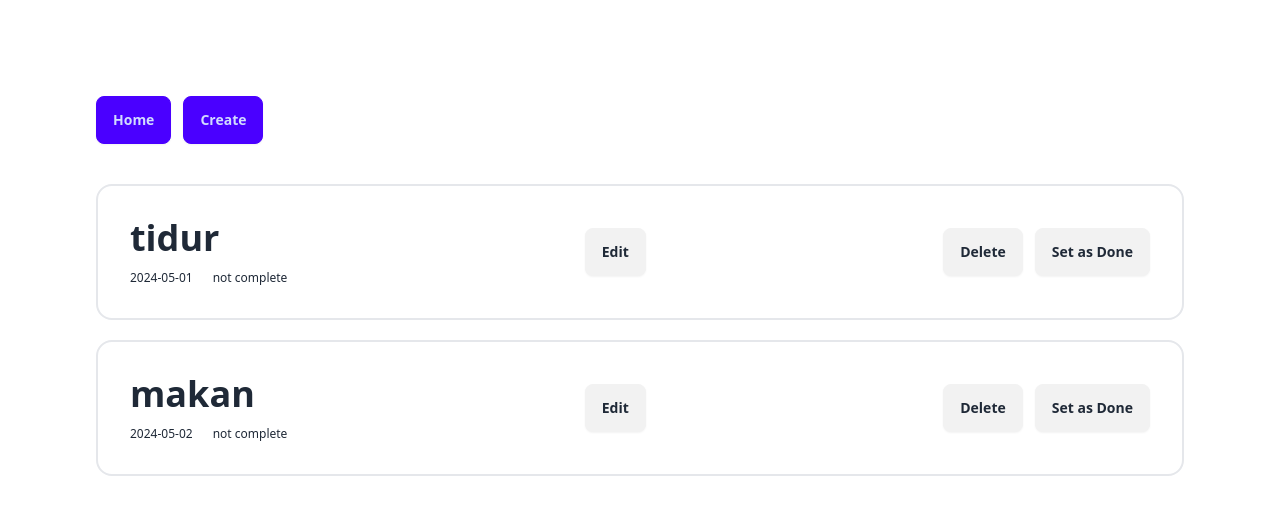
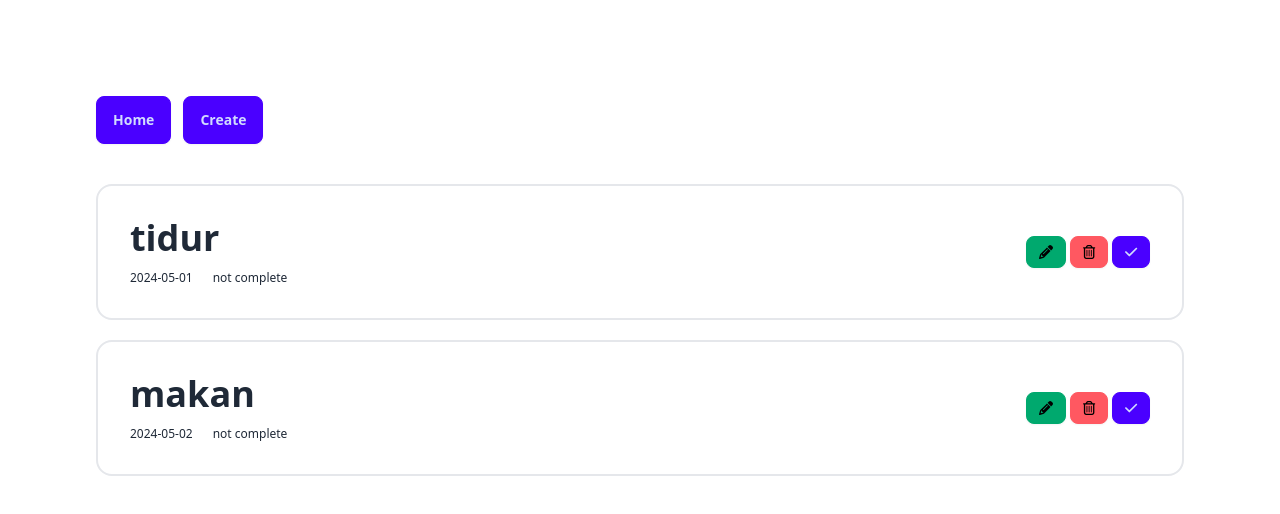
Before and after one commit to iamalinurdin/vdm-test, a React (Vite) app: page / in a window 1280 px wide. Shown: the top 514 px of the page. Built offline with nearby package versions, Linux system fonts and the light colour scheme.

Commit message:
add animation

```diff
--- a/package.json
+++ b/package.json
@@ -10,6 +10,11 @@
     "preview": "vite preview"
   },
   "dependencies": {
+    "@fortawesome/fontawesome-svg-core": "^6.5.2",
+    "@fortawesome/free-brands-svg-icons": "^6.5.2",
+    "@fortawesome/free-regular-svg-icons": "^6.5.2",
+    "@fortawesome/free-solid-svg-icons": "^6.5.2",
+    "@fortawesome/react-fontawesome": "^0.2.0",
     "@reduxjs/toolkit": "^2.2.3",
     "formik": "^2.4.6",
     "react": "^18.2.0",
--- /dev/null
+++ b/src/components/atoms/Icon.jsx
@@ -0,0 +1,7 @@
+import { FontAwesomeIcon } from '@fortawesome/react-fontawesome'
+
+export default function Icon({ icon, size, classes }) {
+  return (
+    <FontAwesomeIcon icon={icon} size={size} className={classes} />
+  )
+}
--- /dev/null
+++ b/src/components/atoms/TextError.jsx
@@ -0,0 +1,3 @@
+export default function TextError({ children }) {
+  return <span className="text-red-500 text-xs mt-1">{children}</span>
+}
--- a/src/components/molecules/TaskItem.jsx
+++ b/src/components/molecules/TaskItem.jsx
@@ -1,12 +1,15 @@
 import { useNavigate } from "react-router-dom"
+import Icon from "../atoms/Icon"
+import { faTrashAlt } from "@fortawesome/free-regular-svg-icons"
+import { faCheck, faPencilAlt, faX } from "@fortawesome/free-solid-svg-icons"
 
 export default function TaskItem({ task, toggleTask, deleteTask }) {
   const navigate = useNavigate()
 
   return (
-    <div className="card border-2 w-full">
+    <div className="card border-2 w-full hover:scale-[1.1] duration-500">
       <div className="card-body">
-        <div className="flex justify-between align-center gap-3">
+        <div className="flex justify-between align-center gap-1">
           <hgroup>
             <h1 className="text-4xl font-bold">{task.title}</h1>
             <div className="flex gap-5 mt-3">
@@ -15,21 +18,21 @@ export default function TaskItem({ task, toggleTask, deleteTask }) {
             </div>
           </hgroup>
           <button
-            className="btn my-auto ml-auto"
+            className="btn my-auto ml-auto btn-sm btn-success"
             onClick={() => navigate(`/task/${task.id}/edit`, {
               state: task
             })}
           >
-            Edit
+            <Icon icon={faPencilAlt} />
           </button>
           <button
-            className="btn my-auto ml-auto"
+            className="btn my-auto btn-sm btn-error"
             onClick={deleteTask}
           >
-            Delete
+            <Icon icon={faTrashAlt} />
           </button>
-          <button className="btn my-auto" onClick={toggleTask}>
-            Set as Done
+          <button disabled={task.is_completed} className={`btn my-auto btn-sm ${task.is_completed ? 'btn-warning' : 'btn-primary'}`} onClick={toggleTask}>
+            {task.is_completed ? <Icon icon={faX} /> : <Icon icon={faCheck} />}
           </button>
         </div>
       </div>
--- a/src/pages/FormTask.jsx
+++ b/src/pages/FormTask.jsx
@@ -5,35 +5,38 @@ import * as Yup from 'yup'
 import { useFormik } from "formik";
 import { useDispatch } from "react-redux";
 import { addTask, updateTask } from "../redux/tasks/action";
-import { useLocation } from "react-router-dom";
+import { useLocation, useNavigate } from "react-router-dom";
+import TextError from "../components/atoms/TextError";
 
 export default function FormTask() {
+  const navigate = useNavigate()
   const location = useLocation()
   const { state } = location
   const dispatch = useDispatch()
   const validationSchema = Yup.object().shape({
     title: Yup.string().required(),
     date: Yup.date().required(),
-    is_completed: Yup.boolean().required(),
   })
   const formik = useFormik({
     initialValues: {
-      title: state.title ?? '',
-      date: state.date ?? '',
-      is_completed: state.is_completed ?? false
+      title: state?.title ?? '',
+      date: state?.date ?? '',
+      is_completed: state?.is_completed ?? false
     },
     validationSchema,
     onSubmit: (task) => {
       if (state) {
         dispatch(updateTask(state.id, task))
+        alert('done')
+        navigate('/')
       } else {
         dispatch(addTask({
           id: +new Date(),
           ...task
         }))
+        alert('done')
         formik.handleReset()
       }
-      alert('done')
     }
   })
 
@@ -47,6 +50,9 @@ export default function FormTask() {
             value={formik.values.title}
             handleOnChange={formik.handleChange}
           />
+          {(formik.touched.title && formik.errors.title) ? (
+            <TextError>{formik.errors.title}</TextError>
+          ) : null}
         </Label>
         <Label label="Due Date">
           <Input
@@ -56,6 +62,9 @@ export default function FormTask() {
             value={formik.values.date}
             handleOnChange={formik.handleChange}
           />
+          {(formik.touched.date && formik.errors.date) ? (
+            <TextError>{formik.errors.date}</TextError>
+          ) : null}
         </Label>
         <Checkbox
           value={formik.values.is_completed}
```
Also changed, not shown: 1 other file (tests, documents, lock files or other folders).
